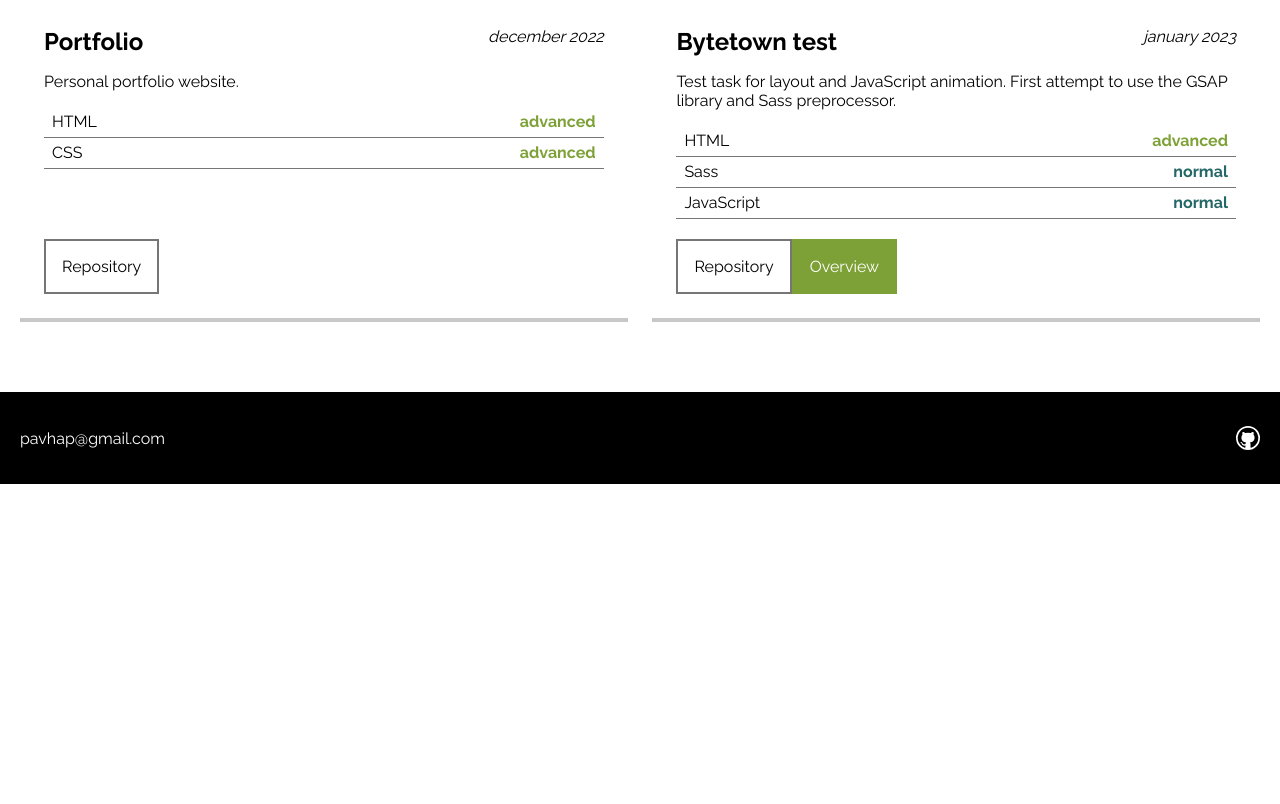
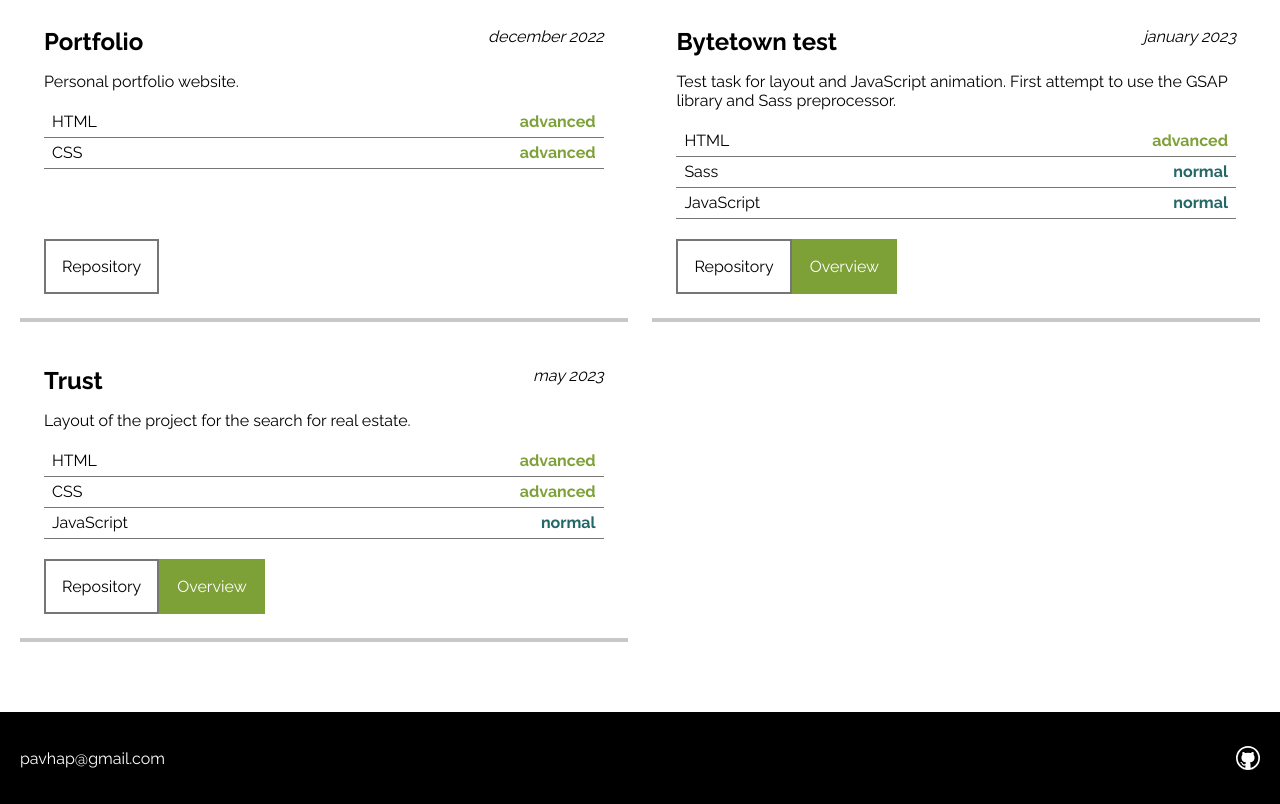
Before and after one commit to KvarcentDekok/portfolio-1, a plain HTML site: page index.html in a window 1280 px wide. Shown: the part 1163-1967 px from the top of the page. Before the commit the page ends 1647 px from the top, so only its background shows below. Drawn offline with Linux system fonts and the light colour scheme.

Commit message:
Updates portfolio

```diff
--- a/index.html
+++ b/index.html
@@ -249,6 +249,39 @@
                     Overview
                 </a>
             </li>
+
+            <li class="project">
+                <div class="project__wrapper">
+                    <h2 class="project__title">Trust</h2>
+
+                    <p class="project__date">may 2023</p>
+
+                    <p class="project__description">
+                        Layout of the project for the search for real estate.
+                    </p>
+
+                    <dl class="project__technologies">
+                        <dt class="project__technology">HTML</dt>
+                        <dd class="project__technology-level project__technology-level--advanced">advanced</dd>
+
+                        <dt class="project__technology">CSS</dt>
+                        <dd class="project__technology-level project__technology-level--advanced">advanced</dd>
+
+                        <dt class="project__technology">JavaScript</dt>
+                        <dd class="project__technology-level project__technology-level--normal">normal</dd>
+                    </dl>
+                </div>
+
+                <a href="https://github.com/KvarcentDekok/trust" target="_blank"
+                   class="project__link project__link--outline">
+                    Repository
+                </a>
+
+                <a href="https://trust-fcn8.vercel.app/" target="_blank"
+                   class="project__link project__link--green">
+                    Overview
+                </a>
+            </li>
         </ul>
     </div>
 </main>
```
